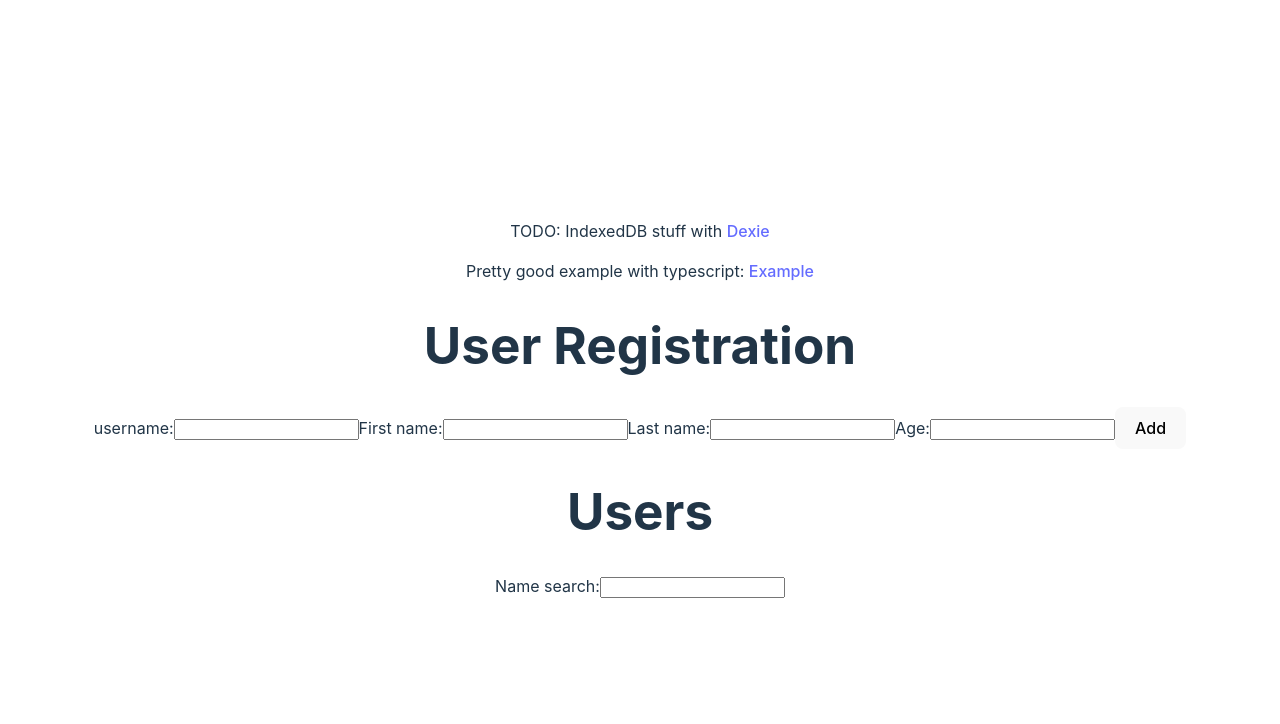
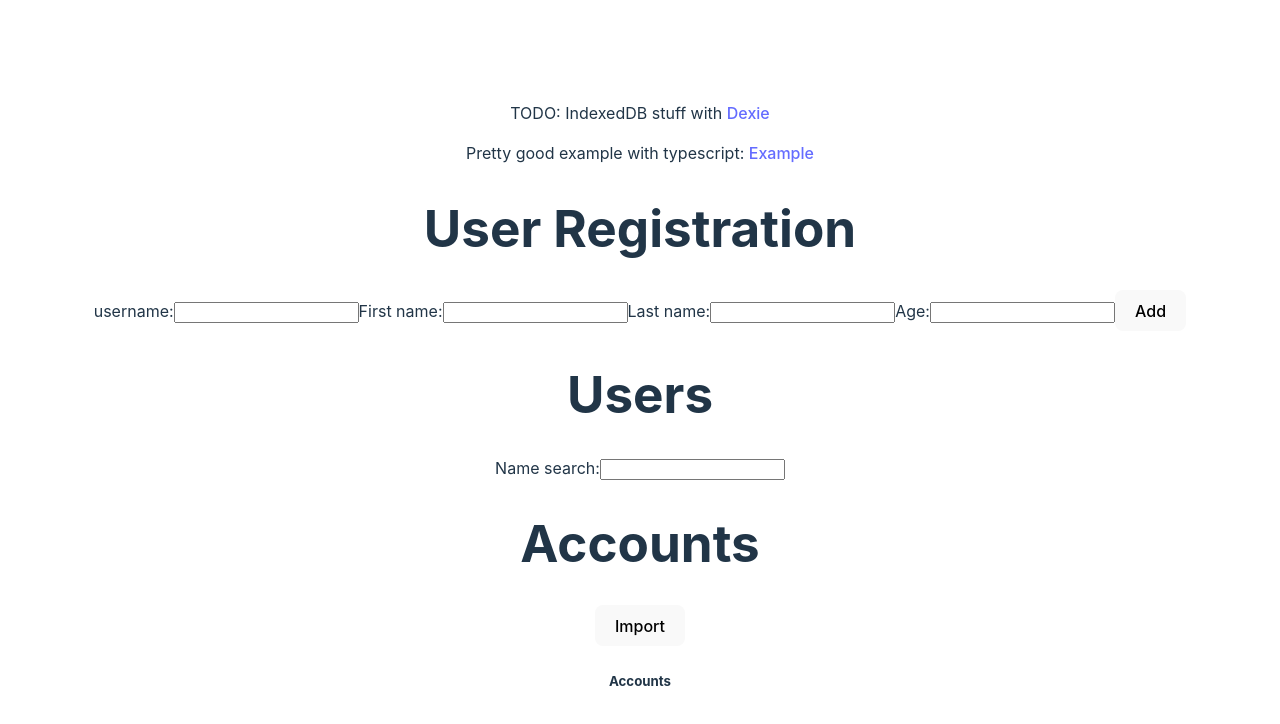
Before and after one commit to MikesGlitch/plutus, a React (Vite) app in the folder google-drive-example/plutus/: page / in a window 1280 px wide. Shown: the top 724 px of the page. Built offline with nearby package versions, Linux system fonts and the light colour scheme.

Commit message:
lil bits

```diff
--- a/google-drive-example/plutus/src/App.tsx
+++ b/google-drive-example/plutus/src/App.tsx
@@ -1,6 +1,7 @@
 import './App.css'
 import UserRegistrationForm from './features/users/UserRegistrationForm';
 import UserList from './features/users/UserList';
+import Accounts from './features/accounts/Accounts';
 
 function App() {
   return (
@@ -11,6 +12,8 @@ function App() {
       <UserRegistrationForm />
 
       <UserList />
+
+      <Accounts />
     </div>
   )
 }
--- a/google-drive-example/plutus/src/db.ts
+++ b/google-drive-example/plutus/src/db.ts
@@ -1,7 +1,7 @@
 
 import Dexie, { Table } from 'dexie';
 
-export interface User {
+export interface IUser {
   id?: number // apparently needs to be nullable for inserts???  ANNOYING!
   username: string
   firstName: string
@@ -9,15 +9,54 @@ export interface User {
   age: number
 }
 
+export const OAccountType = {
+  Savings: 'Savings',
+  Spending: 'Spending',
+  CreditCard: 'CreditCard',
+  ISA: 'ISA',
+  GeneralInvestment: 'GIA',
+  Pension: 'Pension',
+} as const
+
+export type AccountType = typeof OAccountType[keyof typeof OAccountType];
+
+export interface IAccount {
+  id?: number // apparently needs to be nullable for inserts???  ANNOYING!
+  name: string
+  type: AccountType
+}
+
+export interface ICategory {
+  id?: number // apparently needs to be nullable for inserts???  ANNOYING!
+  name: string
+}
+
+export interface ITransaction {
+  id?: number // apparently needs to be nullable for inserts???  ANNOYING!
+  accountId: IAccount['id']
+  categoryId: ICategory['id']
+  amount: string, // currency lib like https://currency.js.org/? Should fix problems like: console.log(.1 + .2); // 0.30000000000000004
+  description: string,
+  notes: string,
+  date: string,
+  cleared: boolean
+}
+
 export class MySubClassedDexie extends Dexie {
   // 'users' is added by dexie when declaring the stores()
   // We just tell the typing system this is the case
-  users!: Table<User>;
+  users!: Table<IUser>;
+  categories!: Table<ICategory>;
+  accounts!: Table<IAccount>;
+  transactions!: Table<ITransaction>;
 
   constructor() {
     super('plutus');
     this.version(1).stores({
-      users: '++id, username' // Primary key and indexed props
+      users: '++id, username', // Primary key and indexed props
+      accounts: '++id, type', // Primary key and indexed props
+      categories: '++id, name', // Primary key and indexed props
+      transactions: '++id, accountId, categoryId' // Primary key and indexed props
     });
   }
 }
--- /dev/null
+++ b/google-drive-example/plutus/src/features/accounts/Accounts.tsx
@@ -0,0 +1,85 @@
+import { useEffect, useState } from "react";
+import { db, IAccount, ICategory, ITransaction, OAccountType } from "../../db";
+
+export default function Accounts() {
+  const [accounts, setAccounts] = useState<IAccount[]>([]);
+  const [categories, setCategories] = useState<ICategory[]>([]);
+  const [transactions, setTransactions] = useState<ITransaction[]>([]);
+
+  async function importData() {
+    const accounts: IAccount[] = [
+      { name: 'Santander Savings', type: OAccountType.Savings },
+      { name: 'IWeb ISA', type: OAccountType.ISA },
+      { name: 'Halifax Spending', type: OAccountType.Spending },
+      { name: 'Fidelity Pension', type: OAccountType.Pension },
+      { name: 'IWeb GIA', type: OAccountType.GeneralInvestment }
+    ]
+
+    await db.accounts.bulkAdd(accounts)
+    setAccounts(accounts)
+
+    const categories: ICategory[] = [
+      { name: 'Spending' },
+      { name: 'Gas and Electricity' },
+      { name: 'Phone' },
+    ]
+
+
+    await db.categories.bulkAdd(categories)
+    setCategories(categories)
+
+    const transactions: ITransaction[] = [
+      { accountId: 1, amount: '10.23', categoryId: 1, cleared: true, date: '2022-10-09', description: 'imported', notes: '' }
+    ]
+    await db.transactions.bulkAdd(transactions)
+    setTransactions(transactions)
+  }
+
+  useEffect(() => {
+    async function getAccounts() {
+      try {
+        const dbAccounts = await db.accounts.toArray()
+        setAccounts(dbAccounts)
+        const dbCategories = await db.categories.toArray()
+        setCategories(dbCategories)
+        const dbTransactions = await db.transactions.toArray()
+        setTransactions(dbTransactions)
+      } catch (error) {
+        console.error('something bad happened', error)
+      }
+    }
+
+    getAccounts()
+  }, [])
+
+  function accountItem(account: IAccount) {
+    const transactionsForAccount = transactions.filter((transaction) => transaction.accountId === account.id)
+    return (
+      <div key={account.id}>
+        <>
+          <p><b>Transactions for account:</b> {account.name} ({transactionsForAccount.length})</p>
+          {transactionsForAccount.map((transaction) => {
+            const categoryForTransaction = categories.find((category) => category.id === transaction.categoryId)
+            return (<>
+              <span>Category: {categoryForTransaction?.name}</span>
+              <pre key={transaction.id}>{JSON.stringify(transaction)}</pre>
+            </>)
+          })}
+        </>
+      </div>
+    )
+  }
+
+    return (
+      <>
+        <h1>Accounts</h1>
+        <div><button onClick={importData}>Import</button></div>
+        <div style={{display: "flex", flexDirection: 'column', gap: '1rem'}}>
+          <>
+            <h5>Accounts</h5>
+            {accounts.map((account) => accountItem(account))}
+          </>
+        </div>
+      </>
+    )
+}
--- a/google-drive-example/plutus/src/features/users/UserList.tsx
+++ b/google-drive-example/plutus/src/features/users/UserList.tsx
@@ -1,15 +1,14 @@
 import { useEffect, useState } from "react";
-import { db, User } from "../../db";
+import { db, IUser } from "../../db";
 
 function UserList() {
-  const [users, setUsers] = useState<User[]>([]);
+  const [users, setUsers] = useState<IUser[]>([]);
   const [searchFilter, setSearchFilter] = useState<string>('')
 
   useEffect(() => {
     async function getUsers() {
       try {
         const dbUsers = await db.users.filter((user) => (`${user.firstName} ${user.lastName}`).includes(searchFilter)).toArray()
-
         setUsers(dbUsers)
       } catch (error) {
         alert('something bad happened')
--- a/google-drive-example/plutus/src/features/users/UserRegistrationForm.tsx
+++ b/google-drive-example/plutus/src/features/users/UserRegistrationForm.tsx
@@ -1,5 +1,5 @@
 import { useState } from "react";
-import { db, User } from "../../db";
+import { db, IUser } from "../../db";
 
 function UserRegistrationForm() {
 
@@ -17,7 +17,7 @@ function UserRegistrationForm() {
         return
       }
 
-      const newUser: User = {
+      const newUser: IUser = {
         username: username,
         firstName: firstName,
         lastName: lastName,
```
